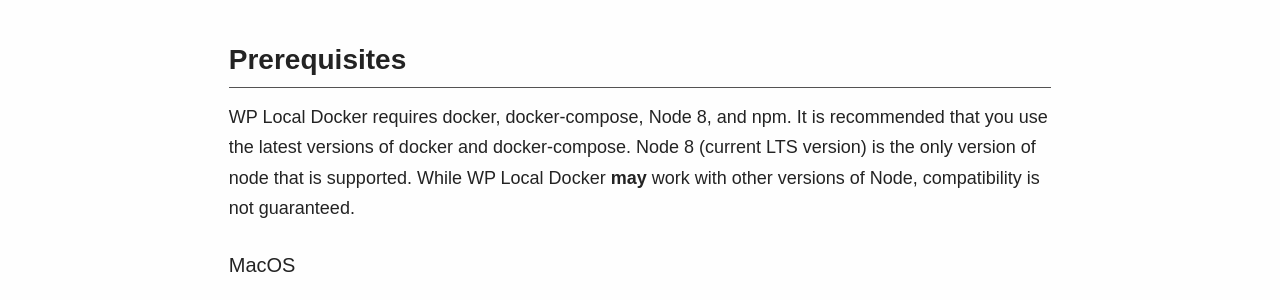
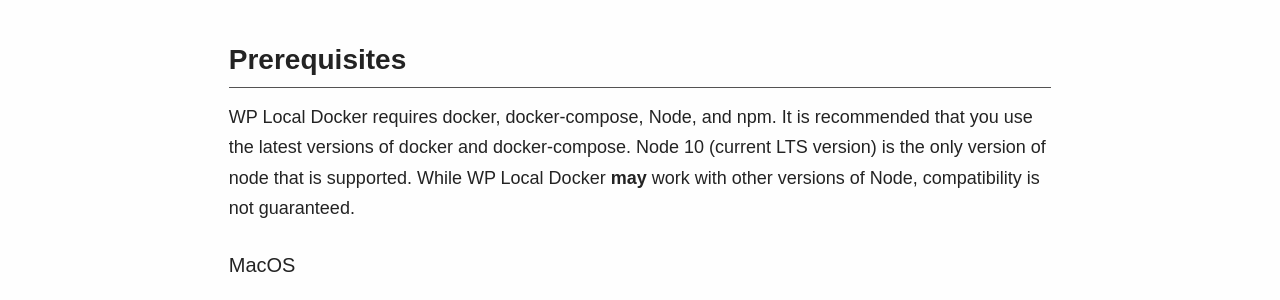
Before and after one commit to 10up/wp-local-docker-docs, a Jekyll site: the page built from installation.md, in a window 1280 px wide and 900 px high. Shown: the part 328-628 px from the top of the window. Built offline with Jekyll 4.4.1, drawn with Linux system fonts in a browser that asks for light colours; some web fonts are replaced.

Commit message:
Update documentation to reflect latest LTS version of node

```diff
--- a/_includes/markdown/Installation.md
+++ b/_includes/markdown/Installation.md
@@ -1,7 +1,7 @@
 ## Prerequisites
 
-WP Local Docker requires docker, docker-compose, Node 8, and npm. It is recommended that you use the latest versions of
-docker and docker-compose. Node 8 (current LTS version) is the only version of node that is supported. While WP Local
+WP Local Docker requires docker, docker-compose, Node, and npm. It is recommended that you use the latest versions of
+docker and docker-compose. Node 10 (current LTS version) is the only version of node that is supported. While WP Local
 Docker _may_ work with other versions of Node, compatibility is not guaranteed.
 
 #### MacOS
```
